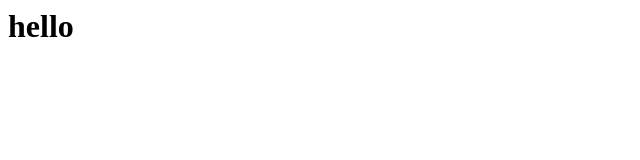
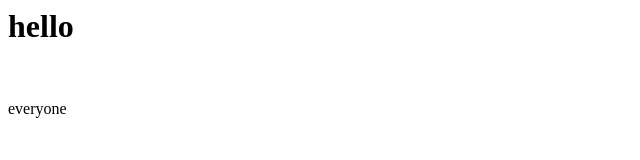
Before and after one commit to Eklavyasingh7/LocalRepo, a plain HTML site: page LocalRepo/index.html in a window 1280 px wide. Shown: the full height of the page, 0-640 px from the left. Drawn offline with Linux system fonts and the light colour scheme.

Commit message:
Added line break and new para

```diff
--- a/LocalRepo/index.html
+++ b/LocalRepo/index.html
@@ -1 +1,3 @@
 <h1>hello</h1>
+<br>
+<p>everyone</p>
```
